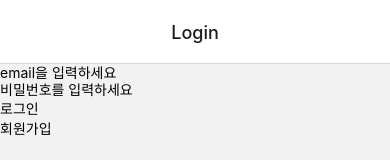
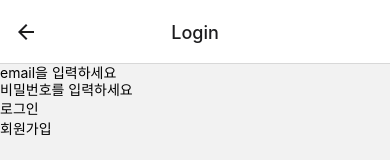
Before and after one commit to seoyeon-jung/Mango-Market, a React Native app: screen /Login in a window 390 px wide. Shown: the top 160 px of the page. Built offline with nearby package versions, Linux system fonts and the light colour scheme.

Commit message:
style: 일부 주석 삭제 (#2)

```diff
--- a/App.js
+++ b/App.js
@@ -11,7 +11,6 @@
     <QueryClientProvider client={queryClient}>
       <NavigationContainer>
         <StatusBar />
-        {/* <Login /> */}
         <Root />
       </NavigationContainer>
     </QueryClientProvider>
--- a/navigation/Root.jsx
+++ b/navigation/Root.jsx
@@ -9,7 +9,6 @@
 export default function Root() {
   return (
     <Stack.Navigator screenOptions={{ headerShown: false }}>
-      {/* <Stack.Screen name="Login" component={Login} /> */}
       <Stack.Screen name="Tabs" component={Tabs} />
       <Stack.Screen name="Stacks" component={Stacks} />
     </Stack.Navigator>
--- a/navigation/Stacks.jsx
+++ b/navigation/Stacks.jsx
@@ -24,15 +24,11 @@
       navigate("Login");
     }
   };
+
   return (
     <NativeStack.Navigator
       screenOptions={{
         headerTitleAlign: "center",
-        headerLeft: () => {
-          <TouchableOpacity onPress={() => goBack()}>
-            <Text>뒤로</Text>
-          </TouchableOpacity>;
-        },
         headerRight: () => {
           return (
             <TouchableOpacity onPress={handleAuth}>
--- a/screens/Login.jsx
+++ b/screens/Login.jsx
@@ -62,7 +62,6 @@
     // 2. login
     signInWithEmailAndPassword(authService, email, pw)
       .then(() => {
-        console.log("로그인 성공");
         setEmail("");
         setPW("");
         navigate("Home");
@@ -90,7 +89,6 @@
     // 2. register
     createUserWithEmailAndPassword(authService, email, pw)
       .then(() => {
-        console.log("회원가입 성공");
         setEmail("");
         setPW("");
         goBack();
```
Also changed, not shown: screens/Write.jsx (+2 -14 lines).
